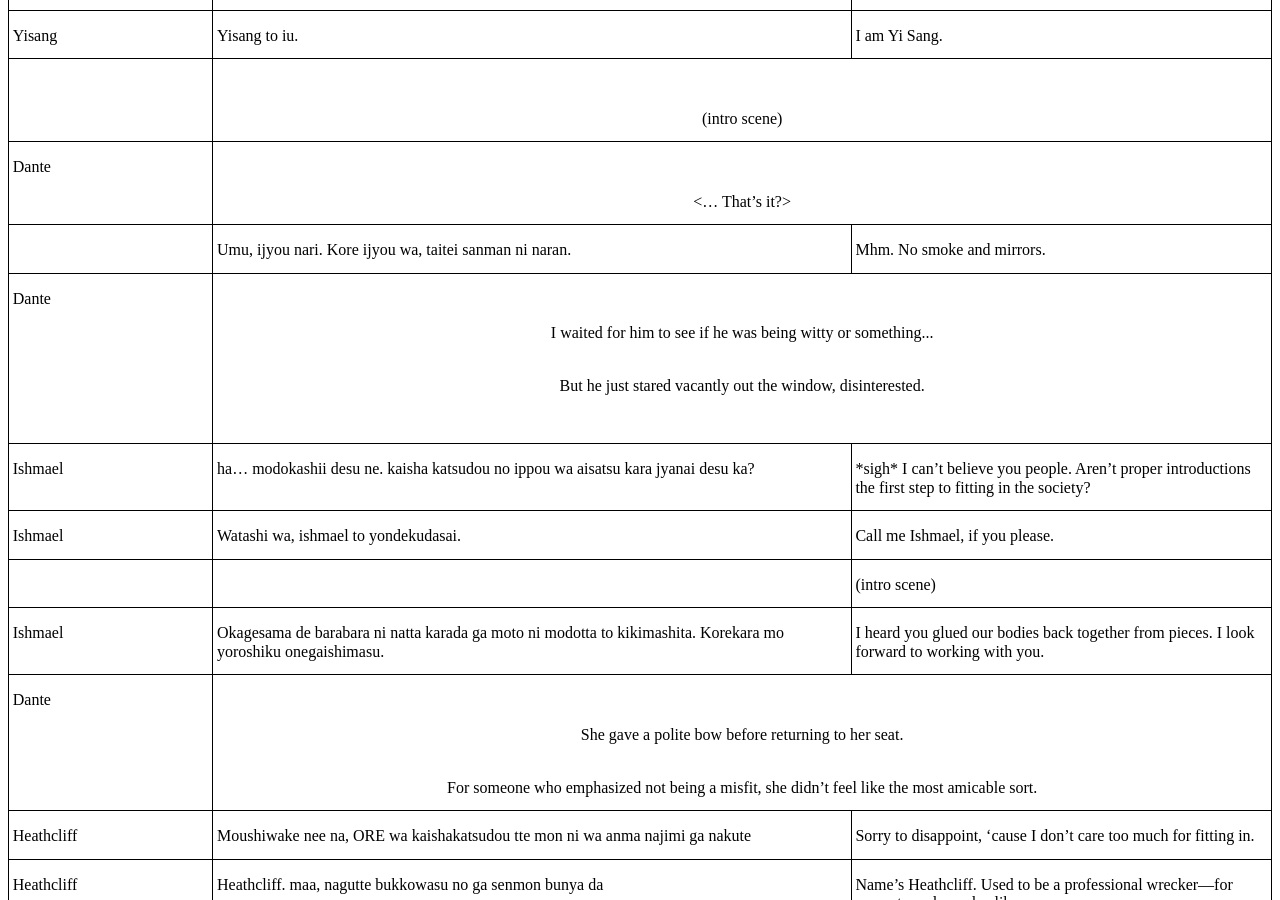
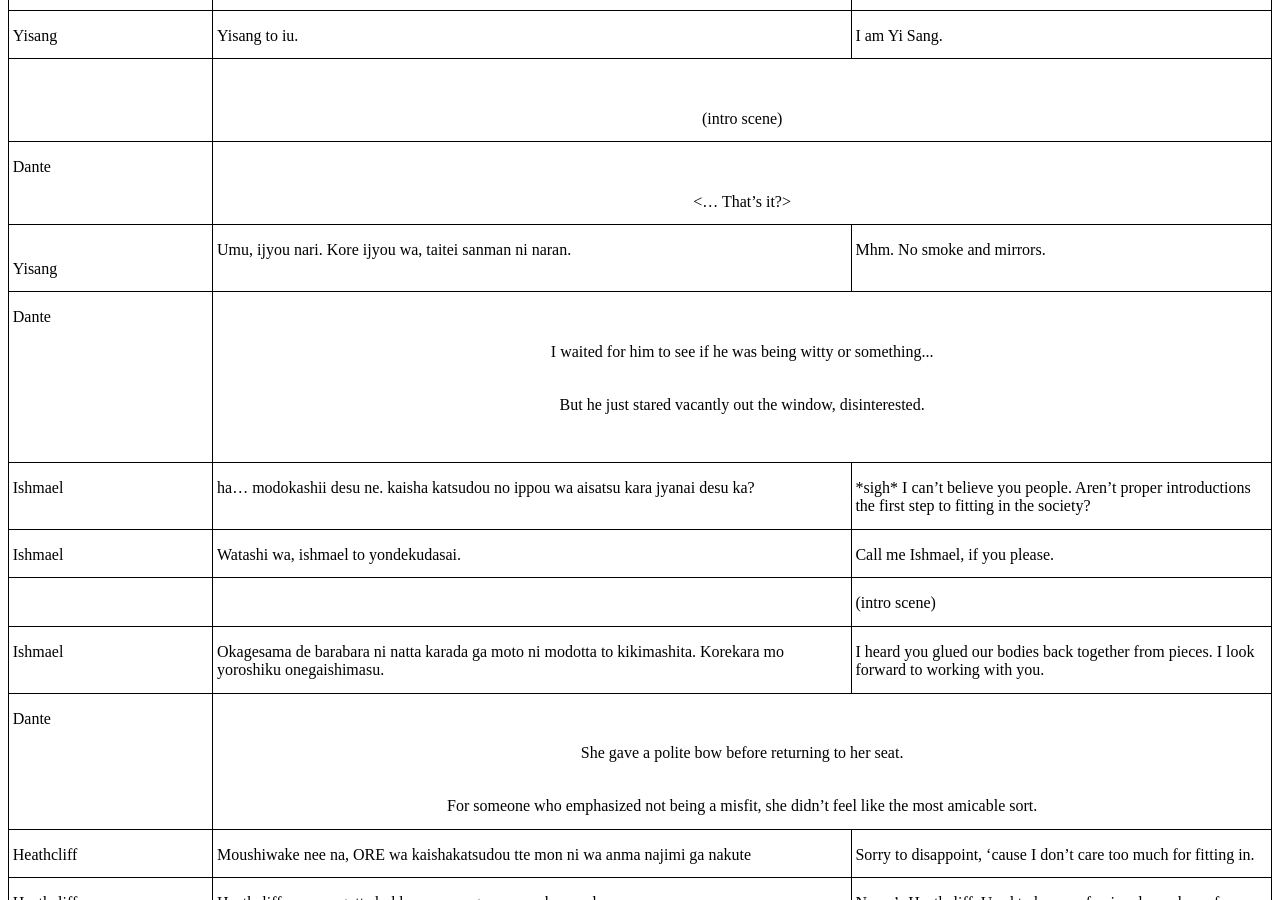
Before and after one commit to Kame-Linca/Rimbus_Site, a Jekyll site: the page built from Scripts/Prologue/0_2.html, in a window 1280 px wide and 900 px high, scrolled down 5137 px. Built offline with Jekyll 4.4.1, drawn with Linux system fonts in a browser that asks for light colours.

Commit message:
highlight fixes

```diff
--- a/Scripts/Prologue/0_2.html
+++ b/Scripts/Prologue/0_2.html
@@ -1004,10 +1004,10 @@ Come to think of it,
 			</p>
 		</td>
 	</tr>
-	<tr valign="top">
-		<td width="16%" style="border-top: none; border-bottom: 1px solid #000000; border-left: 1px solid #000000; border-right: none; padding-top: 0cm; padding-bottom: 0.1cm; padding-left: 0.1cm; padding-right: 0cm"><p>
-			<br/>
-
+	<tr chara_highlight="Yisang" valign="top">
+		<td width="16%" style="border-top: none; border-bottom: 1px solid #000000; border-left: 1px solid #000000; border-right: none; padding-top: 0cm; padding-bottom: 0.1cm; padding-left: 0.1cm; padding-right: 0cm"><p>
+			<br/>
+			Yisang
 			</p>
 		</td>
 		<td width="50%" style="border-top: none; border-bottom: 1px solid #000000; border-left: 1px solid #000000; border-right: none; padding-top: 0cm; padding-bottom: 0.1cm; padding-left: 0.1cm; padding-right: 0cm"><p>
```
